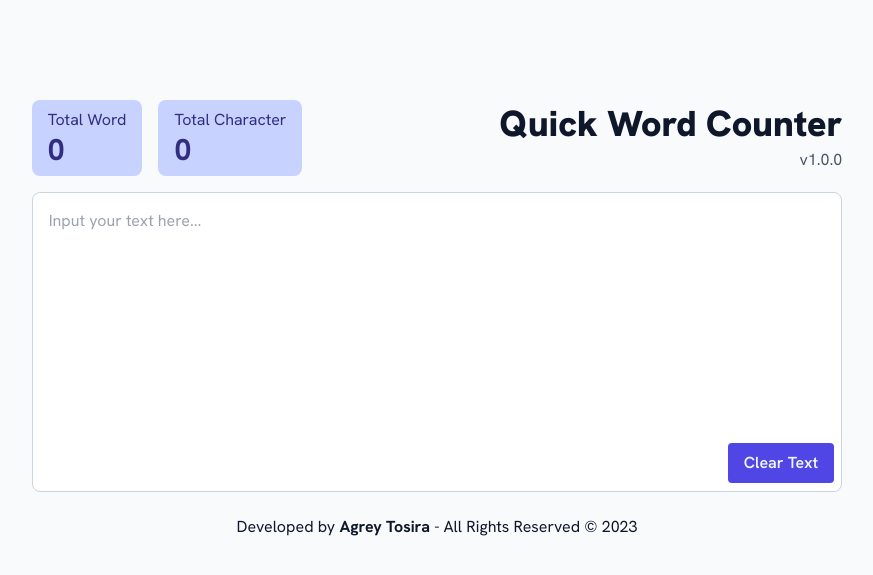
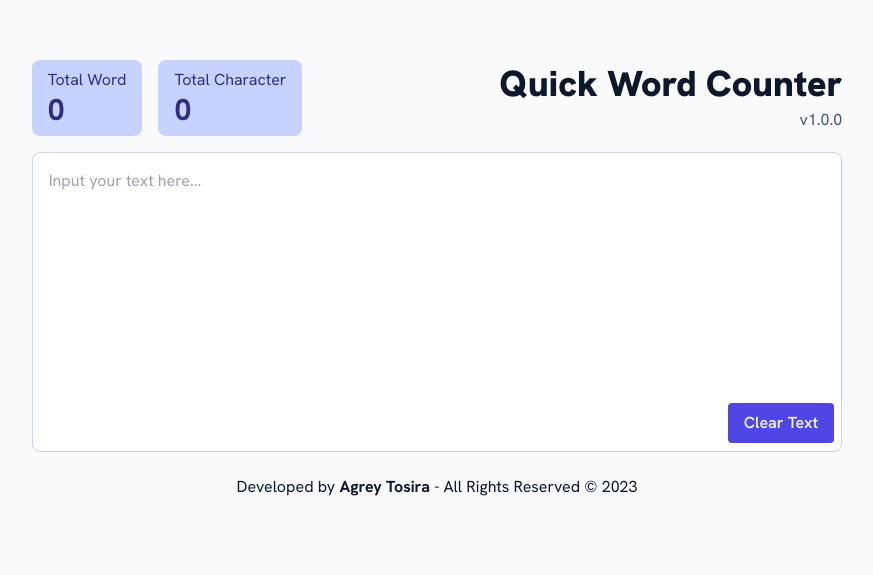
Before and after one commit to agreytosira/quickwordcounter, a React (Vite) app: page / in a window 1280 px wide. Shown: the part 113-688 px from the top of the page, without its empty margins (203-1076 px from the left). Built offline with nearby package versions, Linux system fonts and the light colour scheme.

Commit message:
style: reduce minimum height of main into 90

```diff
--- a/src/App.jsx
+++ b/src/App.jsx
@@ -30,7 +30,7 @@
 
   return (
     <>
-      <main className='min-h-screen flex items-center justify-center'>
+      <main className='min-h-[90vh]  flex items-center justify-center'>
         <div className='container'>
           <section className='wordcounter md:w-2/3 mx-auto'>
             <div className='my-4 flex item-center justify-between items-center flex-col-reverse md:flex-row'>
```
